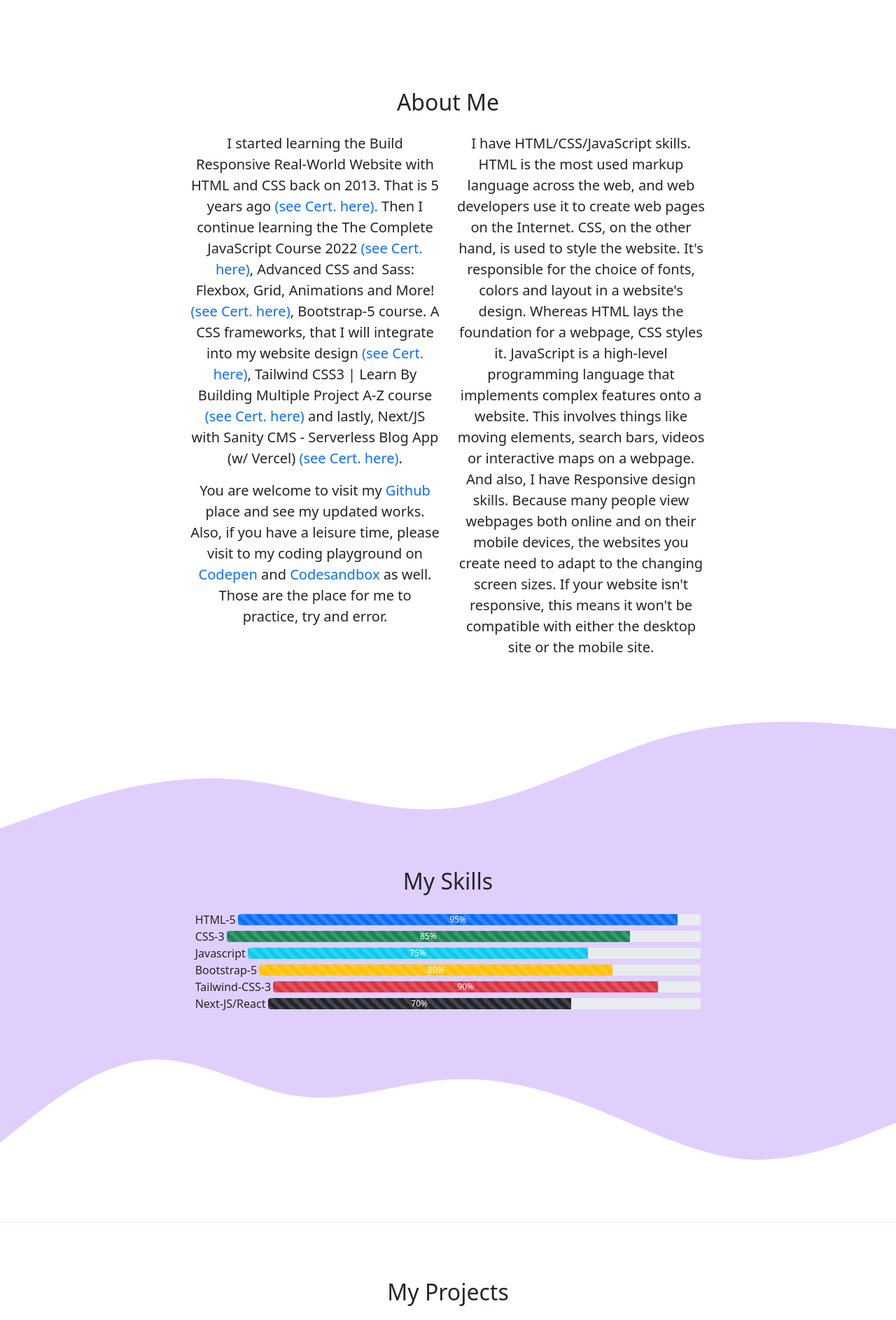
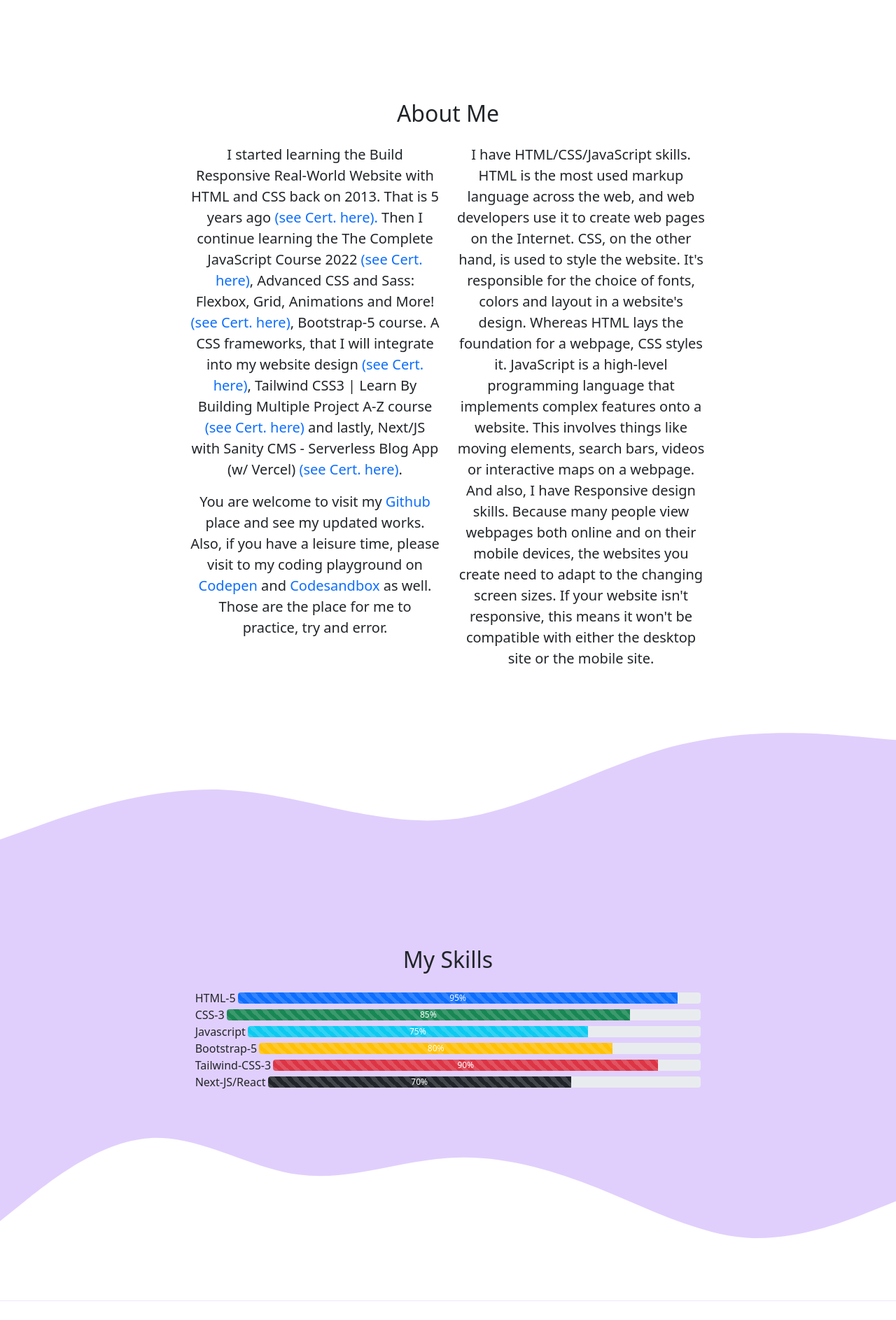
Before and after one commit to Saaidin/saaidin.github.io, a website: page index.html in a window 1280 px wide. Shown: the part 700-2586 px from the top of the page at 70% size. Drawn offline with nearby package versions, Linux system fonts and the light colour scheme.

Commit message:
Update index.html
adjust padding

```diff
--- a/index.html
+++ b/index.html
@@ -69,8 +69,8 @@
     <!-- jumbotron-end -->
 
     <!-- About -->
-    <section class="about" id='about'>
-      <div class='container'>
+    <section class="about pt-5" id='about'>
+      <div class='container pt-5'>
         <div class='row text-center mb-3'>
           <div class='col'>
             <h2>About Me</h2>
@@ -97,8 +97,8 @@
 
     <!-- My skills -->
 
-    <section class="skills pt-0" id='skills'>
-          <div class="container col-12 col-lg-7">
+    <section class="skills pt-5" id='skills'>
+          <div class="container col-12 col-lg-7 pt-5">
             <div class="row text-center mb-3">
               <div class="col">
                 <h2 class="mb-4">My Skills</h2>
@@ -159,9 +159,9 @@
 
     <!-- Projects -->
 
-    <section class="projects" id='projects'>
+    <section class="projects pt-5" id='projects'>
       <div class="container">
-        <div class="row text-center mb-3">
+        <div class="row text-center mb-3 pt-5">
           <div class="col">
             <h2>My Projects</h2class=>
           </div>
@@ -241,8 +241,8 @@
     <!-- Projects end -->
 
     <!-- Contact  -->
-    <section id="contact">
-      <div class="container">
+    <section class="pt-5" id="contact">
+      <div class="container pt-5">
         <div class="row text-center mb-3">
           <div class="col">
             <h2>Contact Me</h2>
```
